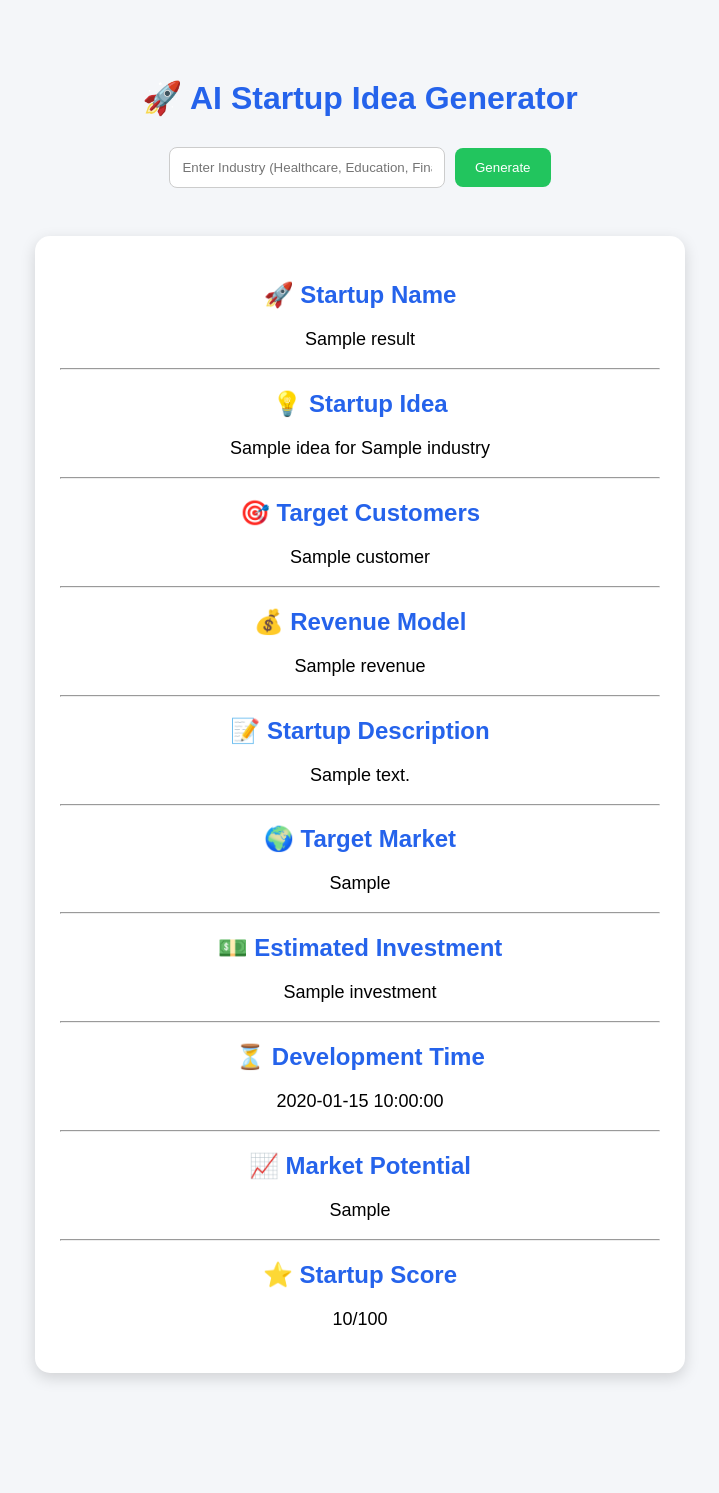
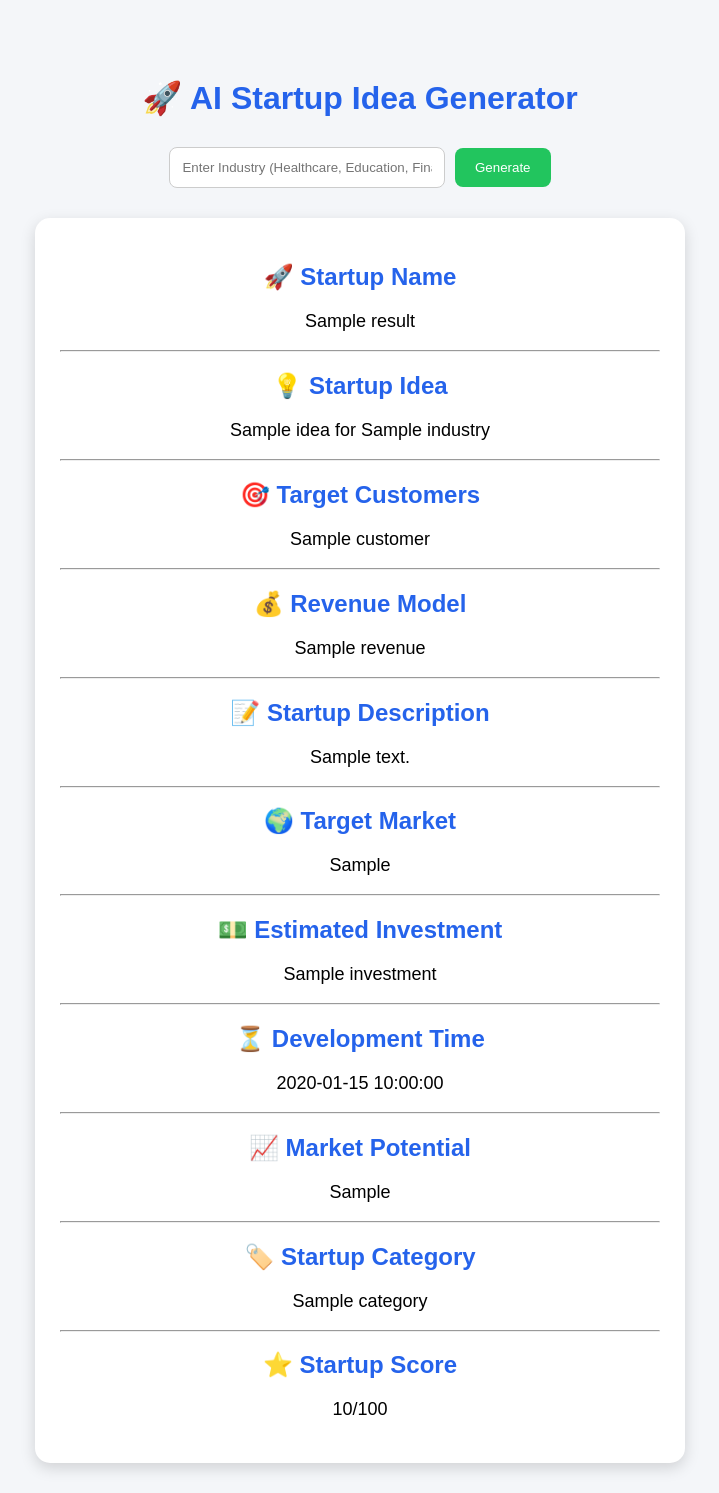
Before and after one commit to Vaishnaviv-p/AI-Startup-Idea-Generator, a Flask app: template templates/index.html in a window 1280 px wide. Shown: the whole page, without its empty margins (280-999 px from the left). Before the commit the page ends 1381 px from the top, so only its background shows below. Run offline with Flask 3, Linux system fonts and the light colour scheme; the template is opened without the code that fills it: most values are stand-ins (such as "Sample title", 1, 10 or a date in 2020).

Commit message:
Completed Version 11 - Startup Category

```diff
--- a/templates/index.html
+++ b/templates/index.html
@@ -11,6 +11,8 @@
 
 <body>
 
+    <div class="container">
+
         <h1>🚀 AI Startup Idea Generator</h1>
 
         <form action="/" method="GET">
@@ -21,13 +23,9 @@
                 placeholder="Enter Industry (Healthcare, Education, Finance...)"
                 required>
 
-        <button type="submit">
-            Generate
-        </button>
+            <button type="submit">Generate</button>
 
         </form>
-
-    <br>
 
         {% if result %}
 
@@ -78,6 +76,11 @@
 
             <hr>
 
+            <h2>🏷️ Startup Category</h2>
+            <p>{{ result.category }}</p>
+
+            <hr>
+
             <h2>⭐ Startup Score</h2>
             <p>{{ result.score }}/100</p>
 
@@ -85,6 +88,8 @@
 
         {% endif %}
 
+    </div>
+
 </body>
 
 </html>
--- a/webapp.py
+++ b/webapp.py
@@ -59,6 +59,7 @@ def home():
             investment = "₹15 Lakhs"
             development_time = "8 Months"
             market_potential = "Very High"
+            category = "Healthcare Technology"
 
         # ---------------- EDUCATION ----------------
 
@@ -95,6 +96,7 @@ def home():
             investment = "₹8 Lakhs"
             development_time = "5 Months"
             market_potential = "High"
+            category = "Education Technology"
 
         # ---------------- FINANCE ----------------
 
@@ -131,6 +133,7 @@ def home():
             investment = "₹25 Lakhs"
             development_time = "10 Months"
             market_potential = "Very High"
+            category = "FinTech"
 
         # ---------------- AGRICULTURE ----------------
 
@@ -167,6 +170,7 @@ def home():
             investment = "₹12 Lakhs"
             development_time = "7 Months"
             market_potential = "Medium"
+            category = "AgriTech"
                     # ---------------- DEFAULT ----------------
 
         else:
@@ -203,6 +207,7 @@ def home():
             investment = "₹10 Lakhs"
             development_time = "6 Months"
             market_potential = "High"
+            category = "Artificial Intelligence"
 
         result = {
             "name": random.choice(startup_names),
@@ -214,6 +219,7 @@ def home():
             "investment": investment,
             "development_time": development_time,
             "market_potential": market_potential,
+            "category": category,
             "score": random.randint(75, 100),
             "industry": industry
         }
```
Lines whose indentation alone changed are shown as unchanged.
